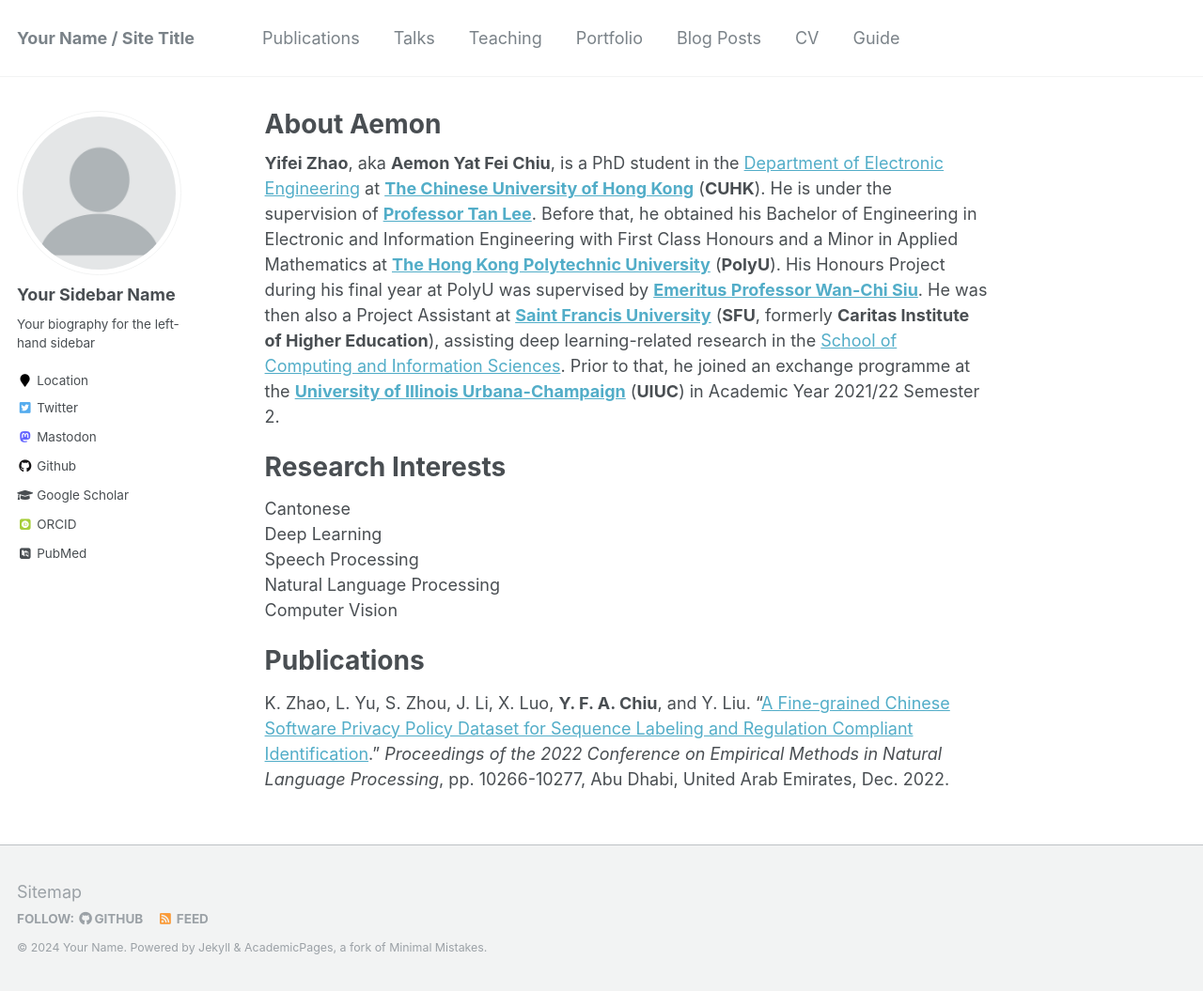
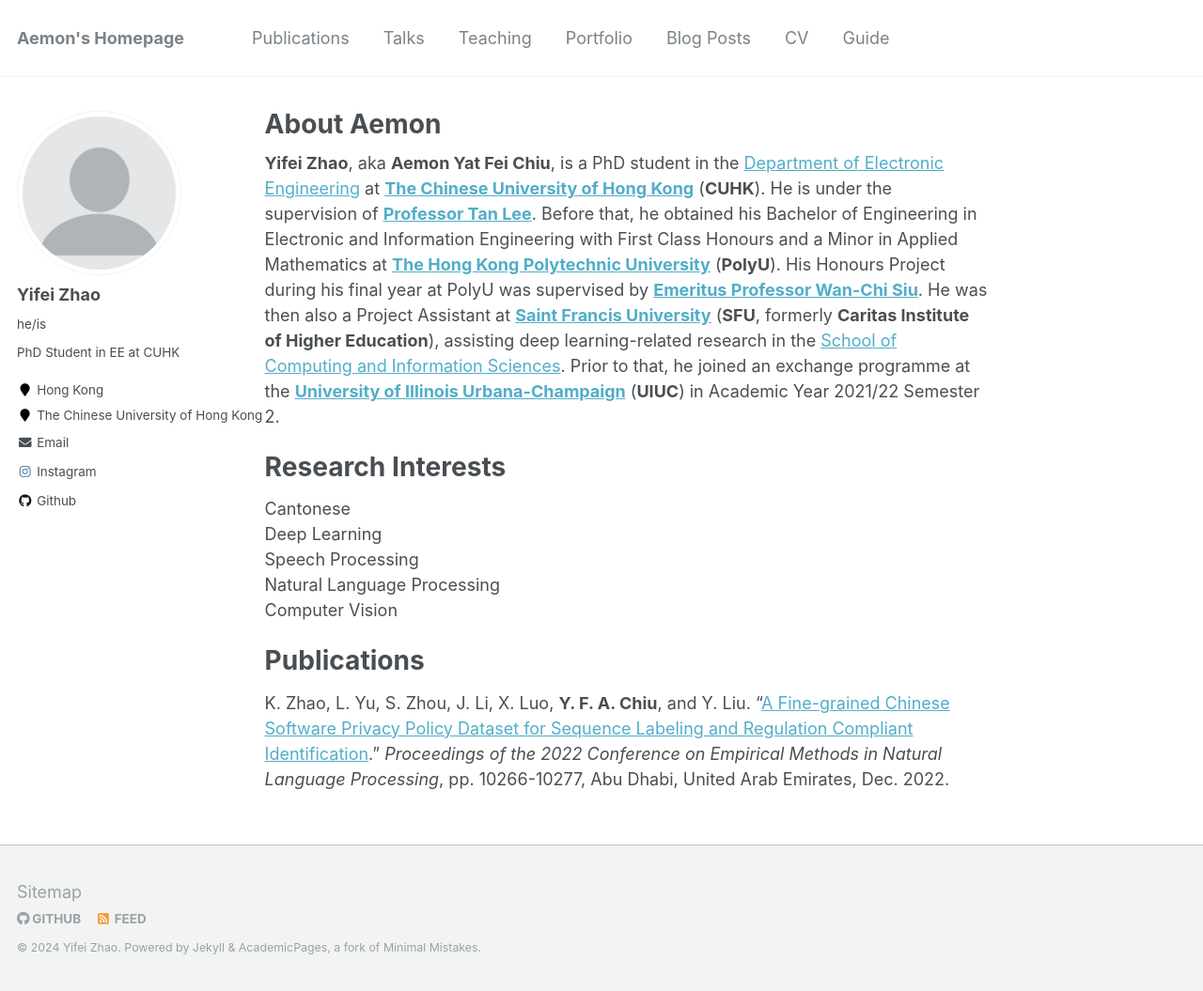
Before and after one commit to aemonyfchiu/aemonyfchiu.github.io, a Jekyll site: the page built from _pages/about.md, in a window 1280 px wide and 1055 px high. Shown: the whole window at 94% size. Built offline with Jekyll 4.4.1, drawn with Linux system fonts in a browser that asks for light colours; some web fonts are replaced.

Commit message:
Update _config.yml

```diff
--- a/_config.yml
+++ b/_config.yml
@@ -6,33 +6,33 @@
 # `jekyll serve`. If you change this file, please restart the server process.
 
 # Basic Site Settings
-locale                   : "en-US"
-title                    : "Your Name / Site Title"
+locale                   : "en-HK"
+title                    : "Aemon's Homepage"
 title_separator          : "-"
-name                     : &name "Your Name"
-description              : &description "personal description"
-url                      : https://academicpages.github.io # the base hostname & protocol for your site e.g. "https://mmistakes.github.io"
+name                     : &name "Yifei Zhao"
+description              : &description "PhD Student in EE at CUHK"
+url                      : https://aemonyfchiu.github.io
 baseurl                  : "" # the subpath of your site, e.g. "/blog"
-repository               : "academicpages/academicpages.github.io"
+repository               : "aemonyfchiu/aemonyfchiu.github.io"
 
 # Site Author
 author:
-  name             : "Your Sidebar Name"
+  name             : "Yifei Zhao"
   avatar           : "profile.png"
-  bio              : "Your biography for the left-hand sidebar"
-  pronouns         : # example: "she/her"
-  location         : "Location"
-  orcid            : "http://orcid.org/yourorcidurl"
-  employer         :
-  email            :
+  bio              : "PhD Student in EE at CUHK"
+  pronouns         : "he/is"
+  location         : "Hong Kong"
+  orcid            : # "http://orcid.org/yourorcidurl"
+  employer         : "The Chinese University of Hong Kong"
+  email            : "aemon.yf.chiu@link.cuhk.edu.hk"
   uri              :
 
   # Manuscript repositories
   arxiv            : # "https://arxiv.org/" # Update with the correct link to your profile
-  googlescholar    : "https://scholar.google.com/citations?user=PS_CX0AAAAAJ"         # Update with the correct link to your profile
+  googlescholar    : # "https://scholar.google.com/citations?user=PS_CX0AAAAAJ"         # Update with the correct link to your profile
   impactstory      : # "https://profiles.impactstory.org/u/xxxx-xxxx-xxxx-xxxx"
-  pubmed           : "https://www.ncbi.nlm.nih.gov/pubmed/?term=john+snow"
-  researchgate     :  # example: "https://www.researchgate.net/profile/yourprofile"
+  pubmed           : # "https://www.ncbi.nlm.nih.gov/pubmed/?term=john+snow"
+  researchgate     : # example: "https://www.researchgate.net/profile/yourprofile"
 
   # Social media
   bitbucket        :
@@ -41,22 +41,22 @@
   facebook         :
   flickr           :
   foursquare       :
-  github           : "academicpages"
+  github           : "aemonyfchiu"
   goodreads        :
   google_plus      :
   keybase          :
-  instagram        :
+  instagram        : "aemonyatfeichiu"
   lastfm           :
   linkedin         :
   kaggle           : # "kaggleusername"
-  mastodon         : "mastodonhandle"
+  mastodon         : # "mastodonhandle"
   medium           : # "add medium profile url here"
   pinterest        :
   soundcloud       :
   stackoverflow    : # http://stackoverflow.com/users/123456/username
   steam            :
   tumblr           :
-  twitter          : "replacethistwitterhandle"
+  twitter          : # "replacethistwitterhandle"
   vine             :
   weibo            :
   wikipedia        :
```
